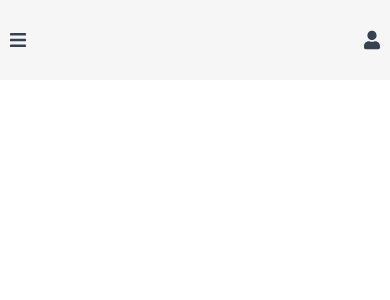
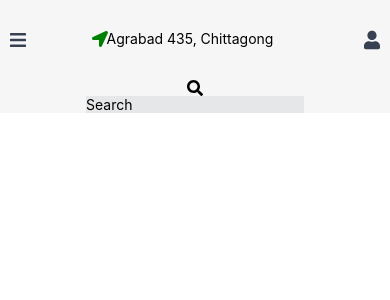
Before and after one commit to TendaniSadiki/restaurants, a React Native app: screen / in a window 390 px wide. Shown: the top 300 px of the page. Built offline with nearby package versions, Linux system fonts and the light colour scheme.

Commit message:
[input ] added

```diff
--- a/components/Home.js
+++ b/components/Home.js
@@ -2,21 +2,34 @@ import React from 'react'
 import { View, Text, StyleSheet } from 'react-native';
 import { FaBars } from 'react-icons/fa';
 import { FaUser } from 'react-icons/fa';
+import { FaSearch } from 'react-icons/fa';
+import { FaLocationArrow } from 'react-icons/fa';
+import { TextInput } from 'react-native-web';
 
 
 export default function Home() {
   return (
     <View style={styles.homeContainer}>
         <View style={styles.navBar}>
-            <FaBars  style={styles.Bar} />
+
+                <FaBars  style={styles.Bar}/>
+
+                <View style={styles.locationContent}>
+                    <Text  style={styles.locationText}>Agrabad 435, Chittagong</Text>
+                    <FaLocationArrow style={styles.BarLocation} />
+                </View>
             <FaUser  style={styles.User} />
+        </View>
+        <View style={styles.Search}>
+        <FaSearch/>
+        <TextInput style={styles.SearchInput} placeholder="Search"></TextInput>
         </View>
     </View>
   )
 }
 const styles = StyleSheet.create({
     homeContainer: {
-
+      backgroundColor: '#F6F6F6',
       flex:1,
 
     },
@@ -35,4 +48,38 @@ const styles = StyleSheet.create({
         position:"absolute",
         right:10
       },
+      BarLocation: {
+        height:80,
+        color:"green",
+        position:"absolute",
+        alignContent:'center',
+        marginLeft:-190
+      },
+      locationContent:{
+        flexDirection: 'column',
+        justifyContent: 'center',
+        alignItems: 'center',
+        marginTop:-50
+      },
+      locationText:{
+        flexDirection: 'column',
+        justifyContent: 'center',
+        alignItems: 'center',
+        marginLeft:-10
+
+      },
+      Search:{
+        flexDirection: 'column',
+        justifyContent: 'center',
+        alignItems: 'center'
+
+
+      },
+      SearchInput:{
+        flexDirection: 'column',
+        justifyContent: 'center',
+        alignItems: 'center',
+        backgroundColor:"#E6E7E9"
+
+      }
   });
```
